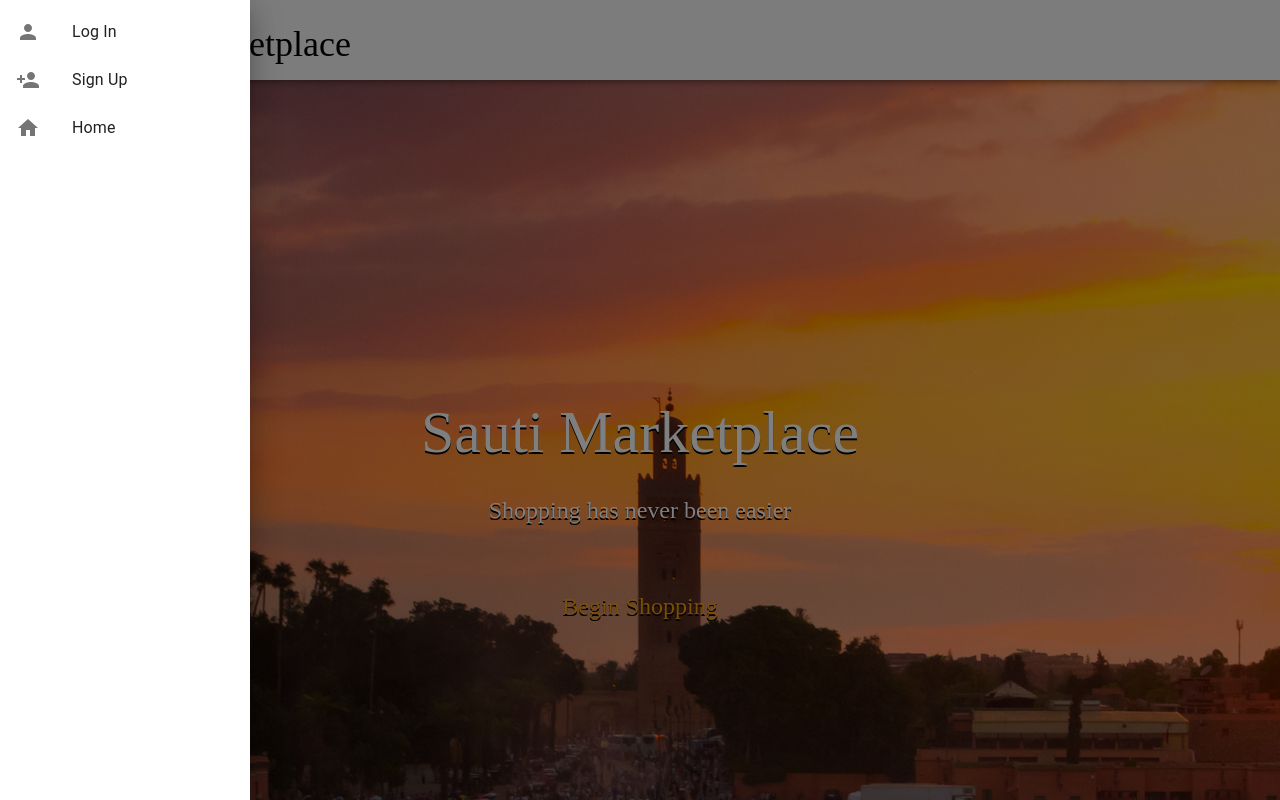
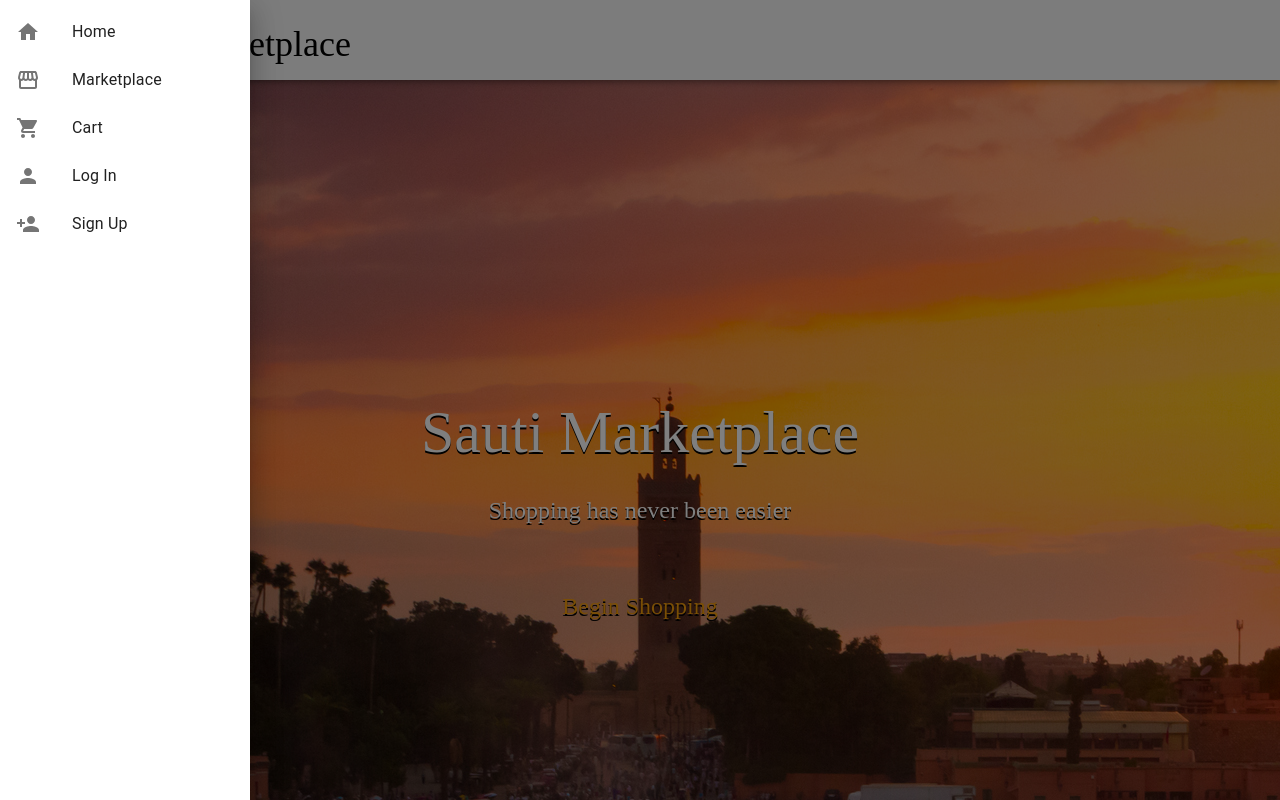
Before and after one commit to webpt-amazing-buildweek/front_end, a React (Create React App) app: page / in a window 1280 px wide. Both pictures are taken after a click on the button 32 px from the left and 32 px from the top of the page. Built offline with nearby package versions, Linux system fonts and the light colour scheme.

Commit message:
mod nav and privateRoute

```diff
--- a/src/view/PrivateRoute.js
+++ b/src/view/PrivateRoute.js
@@ -30,7 +30,10 @@ const PrivateRoute = (props) => {
     }
     //Redirects to the the home page
     return (
-        <Redirect to="/" />
+        <Switch>
+            <Route path={"/marketplace"} {...props} component={Marketplace} />
+            <Redirect path="/" to={"/"}/>
+        </Switch>
     )
 }
 const mapStateToProps = (state) =>{
--- a/src/view/components/Nav.js
+++ b/src/view/components/Nav.js
@@ -48,6 +48,18 @@ function Nav(props) {
     if (props.user.id === -1) {
       return (
       <>
+      <ListItem button onClick={()=>{handleDrawerClose();history.push("/marketplace")}}>
+        <ListItemIcon>
+          <StorefrontIcon />
+        </ListItemIcon>
+            <ListItemText primary="Marketplace" />
+      </ListItem>
+      <ListItem button onClick={()=>{handleDrawerClose();history.push("/cart")}}>
+        <ListItemIcon>
+          <ShoppingCartIcon />
+        </ListItemIcon>
+          <ListItemText primary="Cart" />
+      </ListItem>
       <ListItem button onClick={()=>{handleDrawerClose();history.push("/login");}}>
         <ListItemIcon>
           <PersonIcon />
@@ -139,13 +151,13 @@ function Nav(props) {
         }}
       >
       <List className={classes.list}>
-        {renderUserNav()}
           <ListItem button>
             <ListItemIcon>
             <HomeIcon />
             </ListItemIcon>
               <ListItemText primary="Home" />
           </ListItem>
+          {renderUserNav()}
         </List>
       </Drawer>
     </>
```
